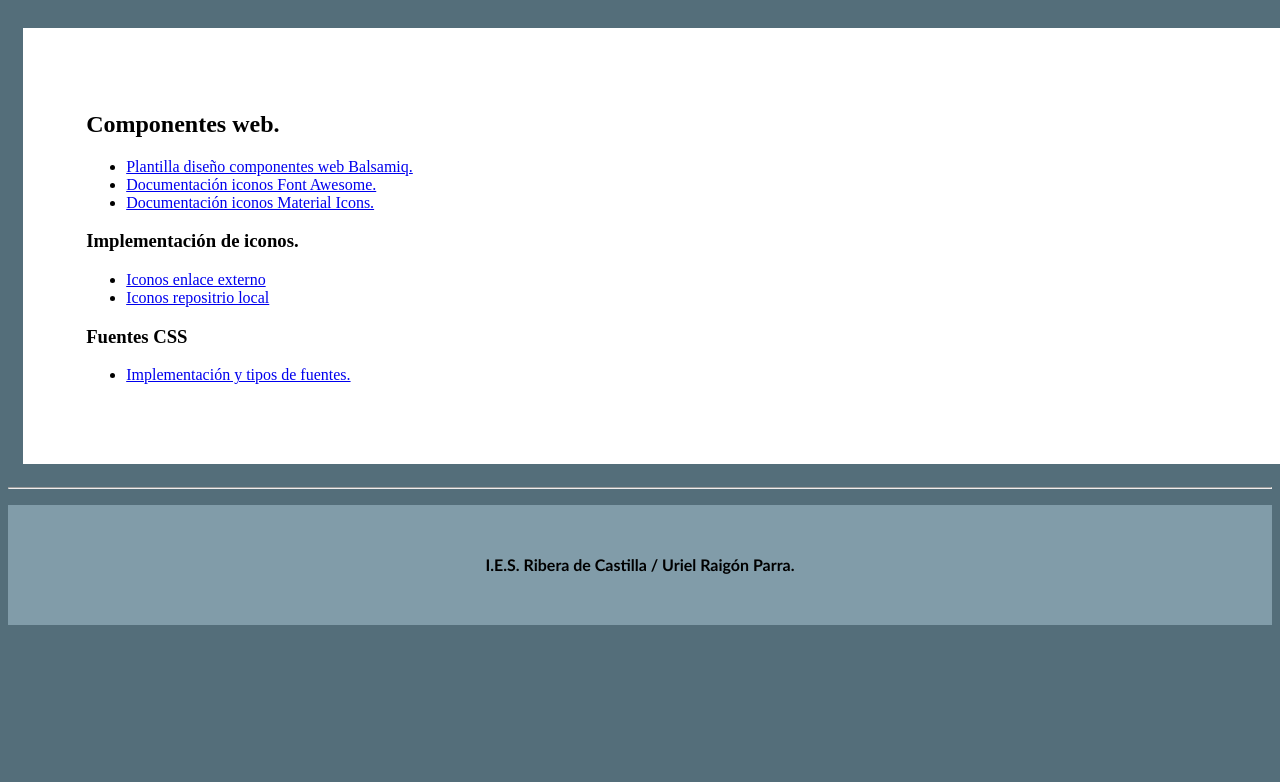
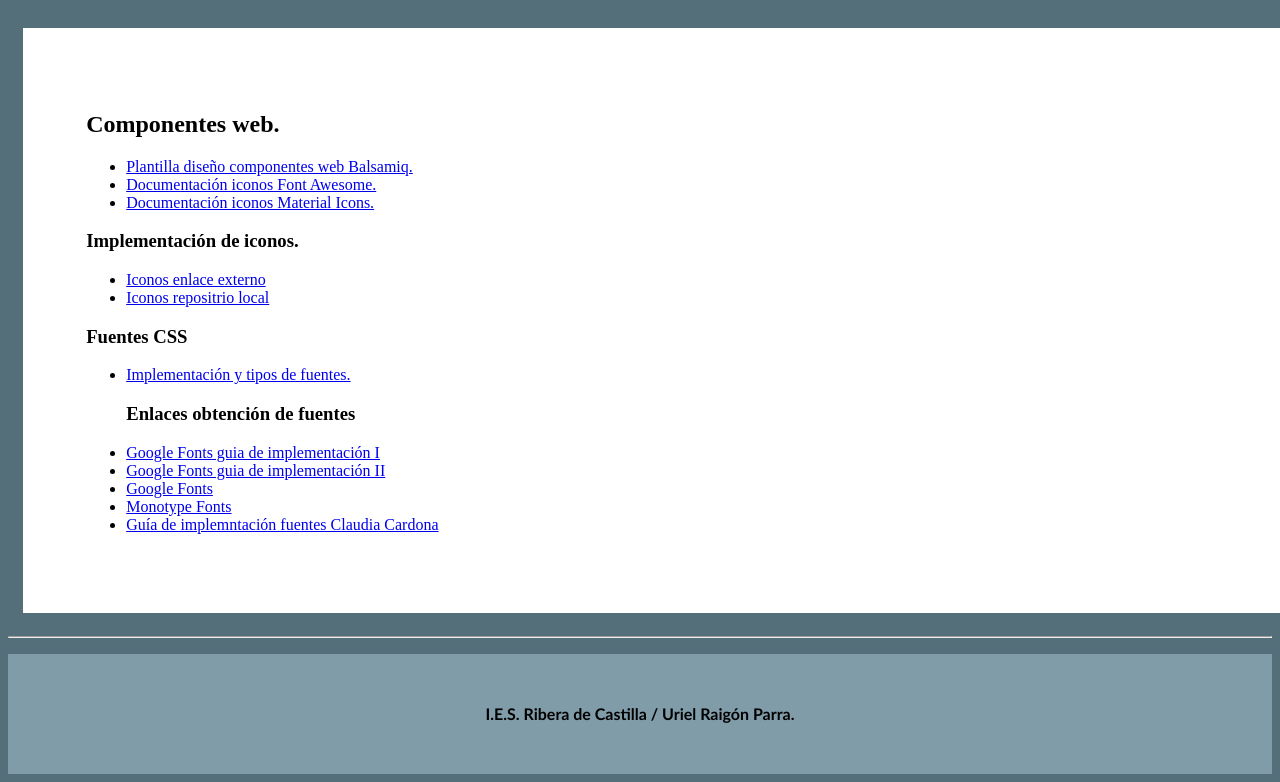
Before and after one commit to ur1e1/ur1e1.github.io, a plain HTML site: page HTML/tema1.html in a window 1280 px wide. Shown: the part 974-1756 px from the top of the page. Before the commit the page ends 1607 px from the top, so only its background shows below. Drawn offline with Linux system fonts and the light colour scheme.

Commit message:
Update tema1.html

```diff
--- a/HTML/tema1.html
+++ b/HTML/tema1.html
@@ -57,6 +57,12 @@
                 <h3>Fuentes CSS</h3>
                     <ul>
                         <li><a href="Trabajos/Fuentes CSS.html">Implementación y tipos de fuentes.</a></li>
+                        <h3>Enlaces obtención de fuentes</h3>
+                        <li><a href="https://developers.google.com/fonts/">Google Fonts guia de implementación I</a></li>
+                        <li><a href="https://developers.google.com/fonts/docs/getting_started">Google Fonts guia de implementación II</a></li>
+                        <li><a href="https://fonts.google.com/">Google Fonts</a></li>
+                        <li><a href="https://www.monotype.com/fonts">Monotype Fonts</a></li>
+                        <li><a href="https://cardonaclaudia.wordpress.com/2017/12/14/mejores-tipografias-web-2018/">Guía de implemntación fuentes Claudia Cardona</a></li>
                     </ul>
         </div>
     </section>
```
